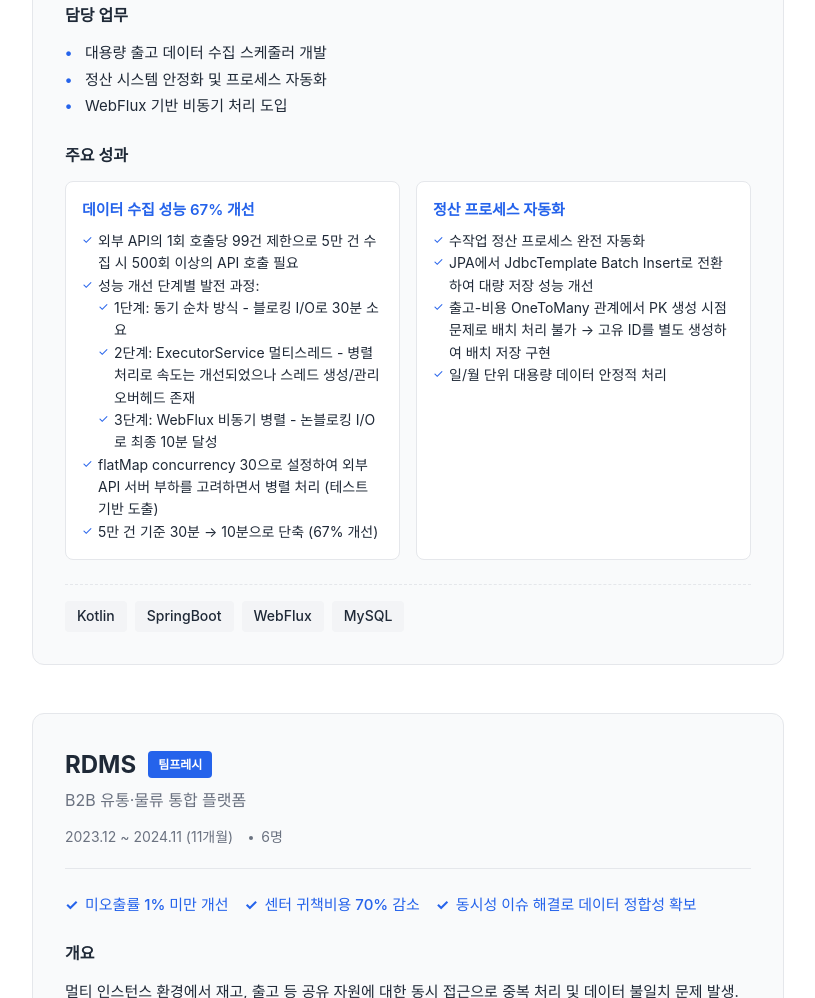
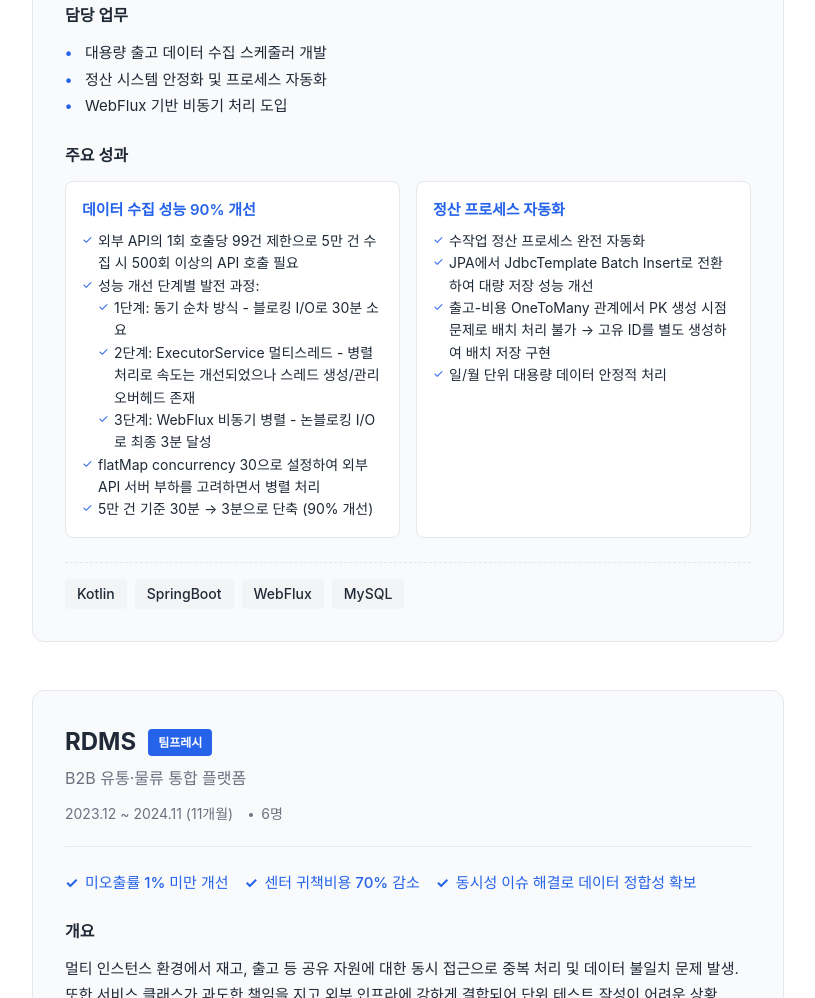
Before and after one commit to fmoni1306/resume, a website: page portfolio.html in a window 1280 px wide. Shown: the part 1739-2737 px from the top of the page, without its empty margins (232-1047 px from the left). Drawn offline with Linux system fonts and the light colour scheme; a web font is replaced by a local one.

Commit message:
Update portfolio.html

```diff
--- a/portfolio.html
+++ b/portfolio.html
@@ -132,18 +132,18 @@
                     <h3>주요 성과</h3>
                     <div class="portfolio-achievements">
                         <div class="achievement-card">
-                            <h4>데이터 수집 성능 67% 개선</h4>
+                            <h4>데이터 수집 성능 90% 개선</h4>
                             <ul>
                                 <li>외부 API의 1회 호출당 99건 제한으로 5만 건 수집 시 500회 이상의 API 호출 필요</li>
                                 <li>성능 개선 단계별 발전 과정:
                                     <ul>
                                         <li>1단계: 동기 순차 방식 - 블로킹 I/O로 30분 소요</li>
                                         <li>2단계: ExecutorService 멀티스레드 - 병렬 처리로 속도는 개선되었으나 스레드 생성/관리 오버헤드 존재</li>
-                                        <li>3단계: WebFlux 비동기 병렬 - 논블로킹 I/O로 최종 10분 달성</li>
+                                        <li>3단계: WebFlux 비동기 병렬 - 논블로킹 I/O로 최종 3분 달성</li>
                                     </ul>
                                 </li>
-                                <li>flatMap concurrency 30으로 설정하여 외부 API 서버 부하를 고려하면서 병렬 처리 (테스트 기반 도출)</li>
-                                <li>5만 건 기준 30분 → 10분으로 단축 (67% 개선)</li>
+                                <li>flatMap concurrency 30으로 설정하여 외부 API 서버 부하를 고려하면서 병렬 처리</li>
+                                <li>5만 건 기준 30분 → 3분으로 단축 (90% 개선)</li>
                             </ul>
                         </div>
                         <div class="achievement-card">
```
